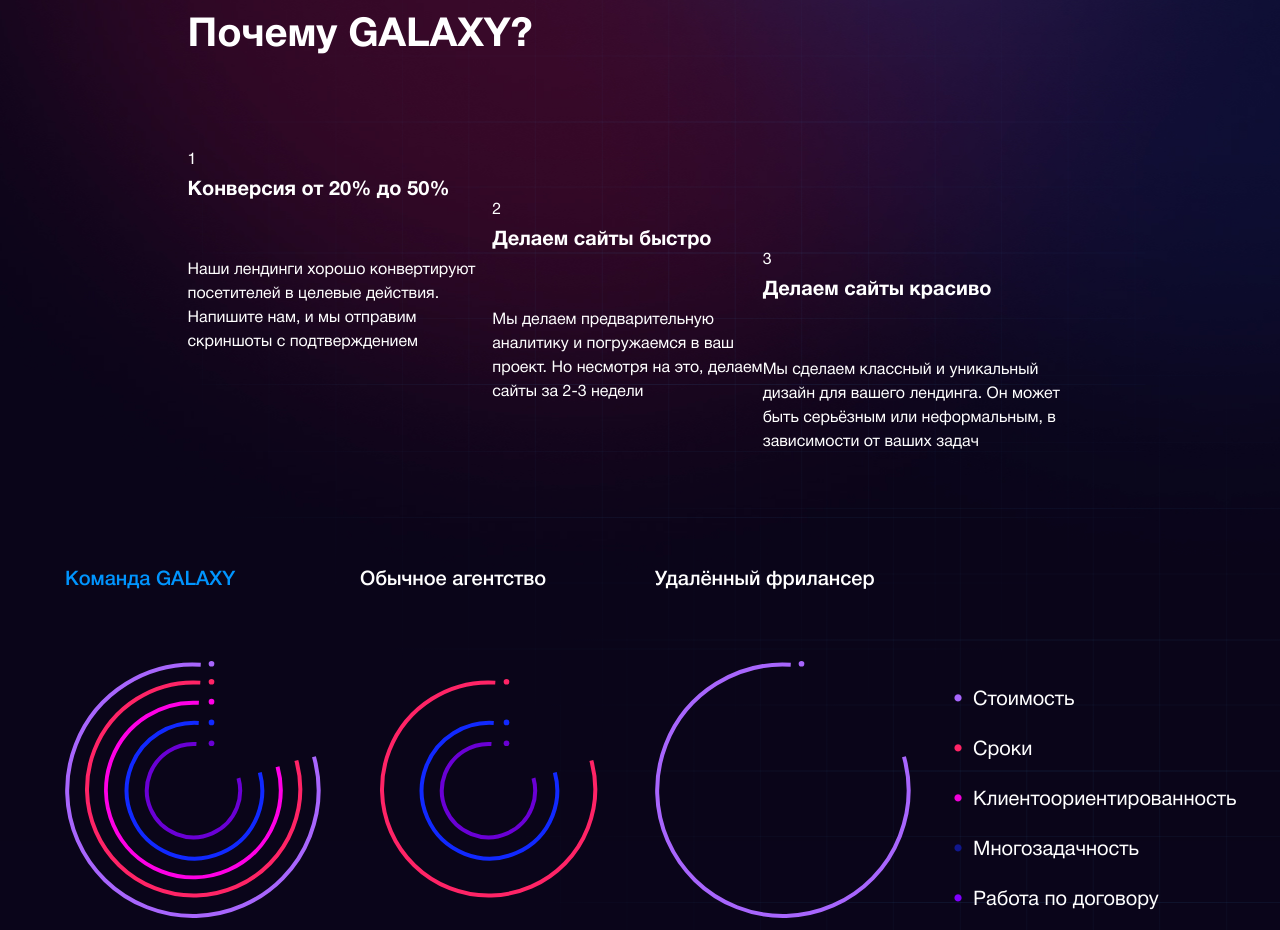
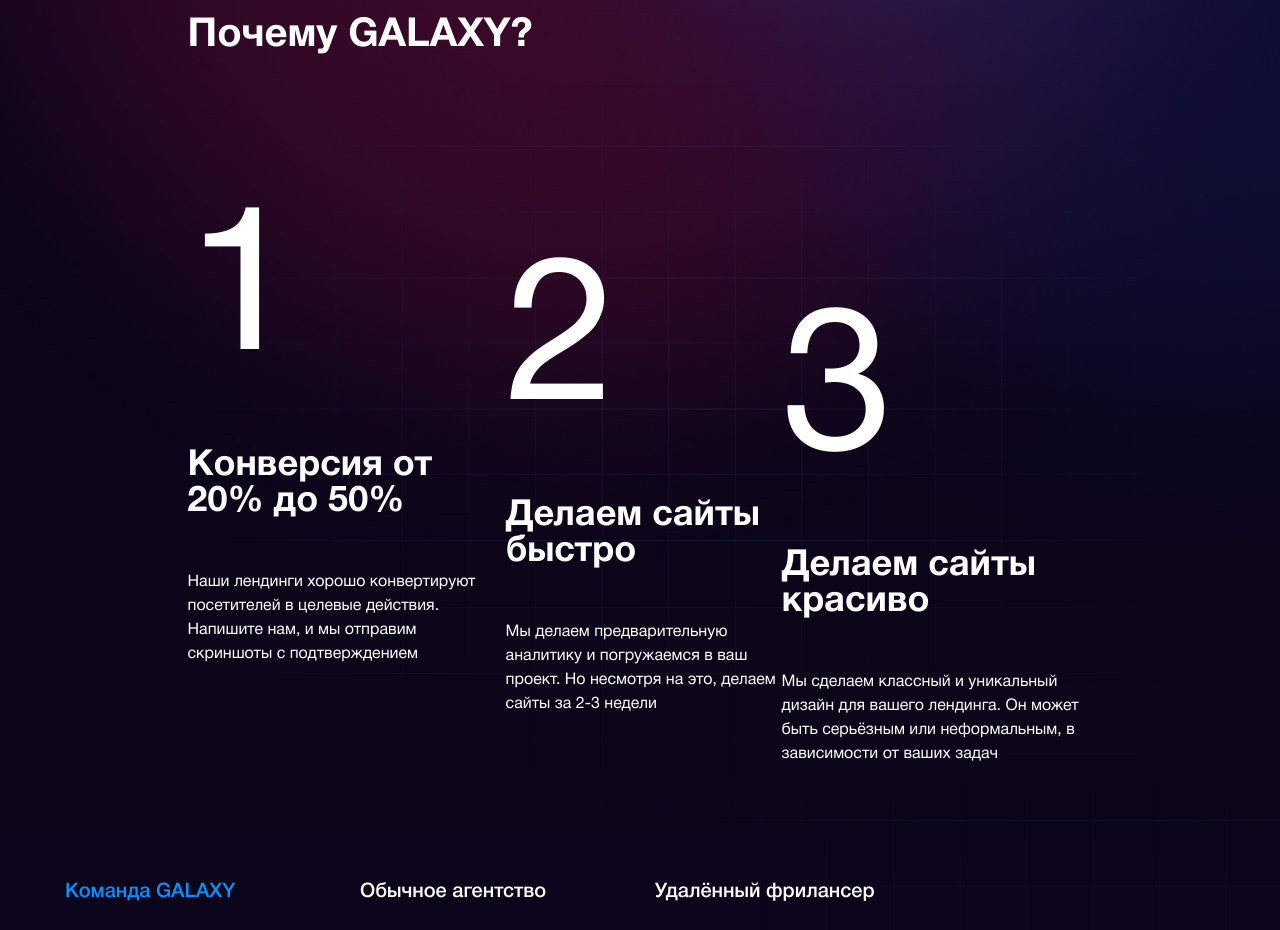
Before and after one commit to upndrey/web.ongalaxy.ru, a plain HTML site: page index.html in a window 1280 px wide. Shown: the part 1015-1945 px from the top of the page. Drawn offline with nearby package versions, Linux system fonts and the light colour scheme; a script that the page names is missing.

Commit message:
Настройка стилей блока why

```diff
--- a/index.html
+++ b/index.html
@@ -142,18 +142,18 @@
         <h2>Почему GALAXY?</h2>
         <div class="why__items">
           <div class="why__first">
-            <span class="why__items__bigNumber">1</span>
+            <span class="why__bigNumber">1</span>
             <h3>Конверсия от 20% до 50%</h3>
             <p>Наши лендинги хорошо конвертируют посетителей в целевые действия. Напишите нам, и мы отправим скриншоты с подтверждением</p>
           </div>
           <div class="why__second">
-            <span class="why__items__bigNumber">2</span>
+            <span class="why__bigNumber">2</span>
             <h3>Делаем сайты быстро</h3>
             <p>Мы делаем предварительную аналитику и погружаемся в ваш проект.
               Но несмотря на это, делаем сайты за 2-3 недели</p>
           </div>
           <div class="why__third">
-            <span class="why__items__bigNumber">3</span>
+            <span class="why__bigNumber">3</span>
             <h3>Делаем сайты красиво</h3>
             <p>Мы сделаем классный и уникальный дизайн для вашего лендинга.
               Он может быть серьёзным или неформальным, в зависимости от ваших задач</p>
--- a/scss/main.scss
+++ b/scss/main.scss
@@ -223,15 +223,26 @@ h1 {
 
   h3 {
     font-weight: 550;
-    font-size: 20px;
+    font-size: 36px;
     margin-bottom: 50px;
   }
 
+  &__bigNumber {
+    font-size: 200px;
+    color: #A866FD 54%;
+  }
+
+  &__first {
+    width: 355px;
+  }
+
   &__second {
+    width: 308px;
     margin-top: 50px;
   }
 
   &__third {
+    width: 347px;
     margin-top: 100px;
   }
 
```
Also changed, not shown: css/main.css.
